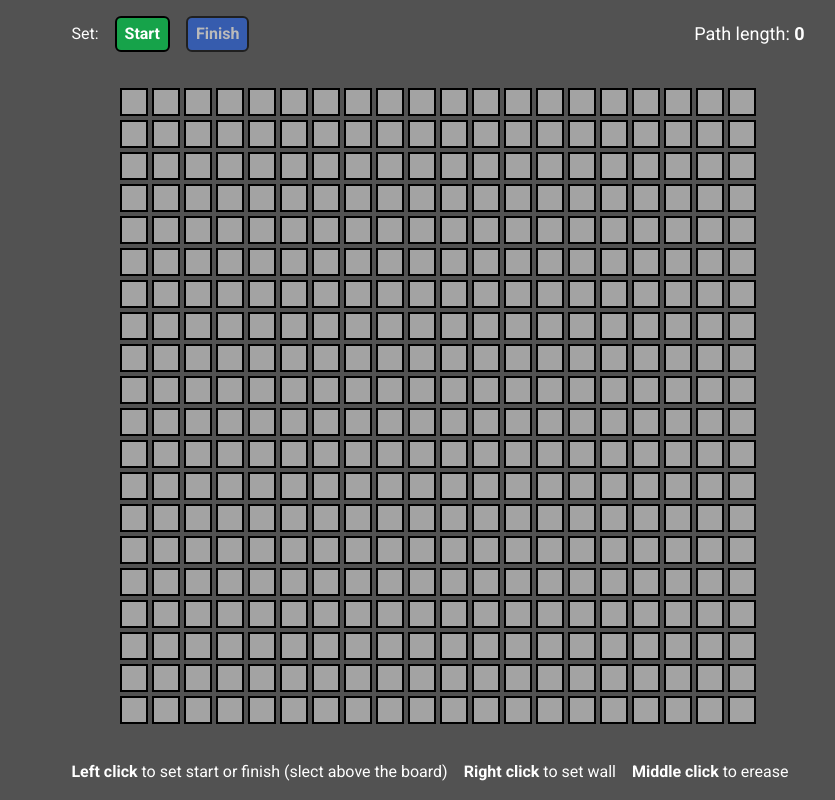
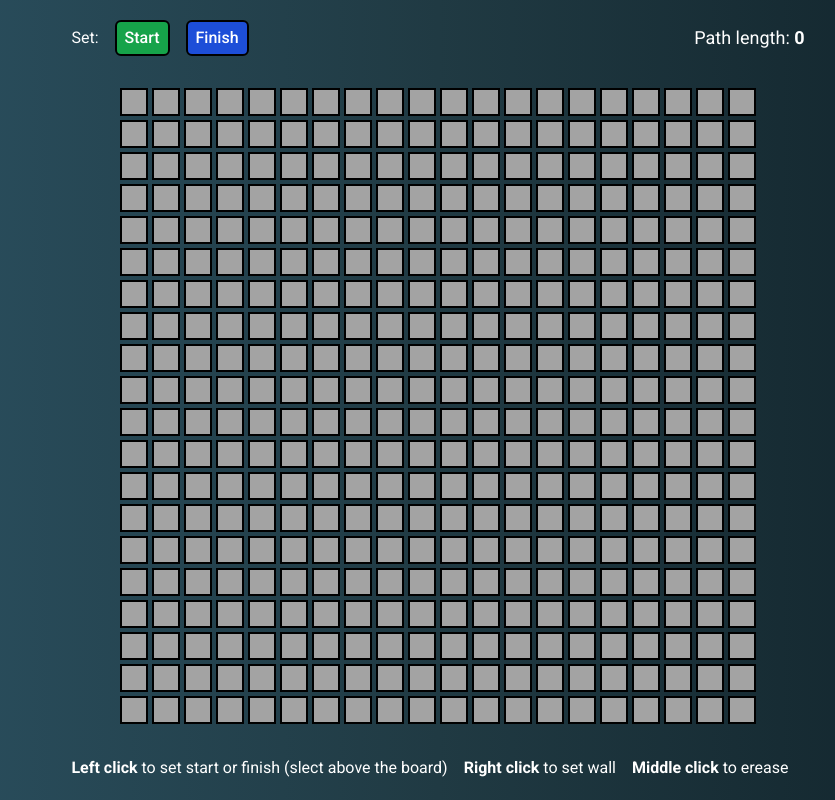
Before and after one commit to daniolsk/path-finding-algorithm, a Next.js app: page / in a window 1280 px wide. Shown: the whole page, without its empty margins (202-1037 px from the left). Built offline with nearby package versions, Linux system fonts and the light colour scheme.

Commit message:
change colors and bg

```diff
--- a/src/app/globals.css
+++ b/src/app/globals.css
@@ -12,5 +12,7 @@
 
 body {
 	color: rgb(var(--foreground-rgb));
-	background: #525252;
+	background: #0f2027; /* fallback for old browsers */
+	background: -webkit-linear-gradient(to right, #2c5364, #203a43, #0f2027); /* Chrome 10-25, Safari 5.1-6 */
+	background: linear-gradient(to right, #2c5364, #203a43, #0f2027); /* W3C, IE 10+/ Edge, Firefox 16+, Chrome 26+, Opera 12+, Safari 7+ */
 }
--- a/src/app/layout.tsx
+++ b/src/app/layout.tsx
@@ -8,7 +8,7 @@ export const metadata = {
 import { Roboto } from 'next/font/google';
 
 const roboto = Roboto({
-	weight: ['400', '700'],
+	weight: ['400', '500', '700'],
 	subsets: ['latin'],
 });
 
--- a/src/components/Cell.tsx
+++ b/src/components/Cell.tsx
@@ -35,7 +35,7 @@ const Cell = ({
 					clearCellAt(cell.x, cell.y);
 				}
 			}}
-			className={`p-2 flex justify-center items-center border-2 hover:bg-opacity-50 border-black hover:cursor-pointer
+			className={`p-2 flex justify-center items-center border-2 hover:bg-opacity-80 border-black hover:cursor-pointer
 				${cell.type == 'wall' ? 'bg-slate-700' : ''}
 				${cell.type == 'start' ? 'bg-green-500' : ''}
 				${cell.type == 'finish' ? 'bg-blue-500' : ''}
--- a/src/components/Game.tsx
+++ b/src/components/Game.tsx
@@ -327,21 +327,21 @@ const Game = () => {
 	};
 
 	return (
-		<div className="flex items-center flex-col justify-between">
+		<div className="flex items-center flex-col justify-around">
 			<div className="flex p-4 items-center justify-between self-stretch">
 				<div className="flex items-center text-base text-white">
 					<div className="mr-4">Set:</div>
 					<button
-						className={`border-2 border-black mr-4  py-1 px-2 rounded-md cursor-pointer hover:bg-opacity-70 bg-green-600 font-semibold ${
-							action == 'start' ? 'bg-opacity-100' : 'opacity-60'
+						className={`border-2 border-black mr-4  py-1 px-2 rounded-md cursor-pointer hover:bg-green-500 bg-green-600 font-medium ${
+							action == 'start' ? 'bg-green-600' : 'bg-green-700'
 						}`}
 						onClick={() => setAction('start')}
 					>
 						Start
 					</button>
 					<button
-						className={`border-2 border-black mr-4 cursor-pointer py-1 px-2 rounded-md font-semibold hover:bg-opacity-70 bg-blue-600 ${
-							action == 'finish' ? 'bg-opacity-100' : 'opacity-60'
+						className={`border-2 border-black mr-4 cursor-pointer py-1 px-2 rounded-md font-medium hover:bg-blue-500 bg-blue-600 ${
+							action == 'finish' ? 'bg-blue-600' : 'bg-blue-700'
 						}`}
 						onClick={() => setAction('finish')}
 					>
@@ -370,7 +370,7 @@ const Game = () => {
 					<Cell key={index} cell={cell} setPointAt={setPointAt} setWallAt={setWallAt} clearCellAt={clearCellAt} />
 				))}
 			</div>
-			<div className="flex justify-center p-4 text-base text-white">
+			<div className="hidden justify-center p-4 text-base text-white md:flex">
 				<div className="mr-4">
 					<span className="font-semibold">Left click</span> to set start or finish (slect above the board)
 				</div>
```
